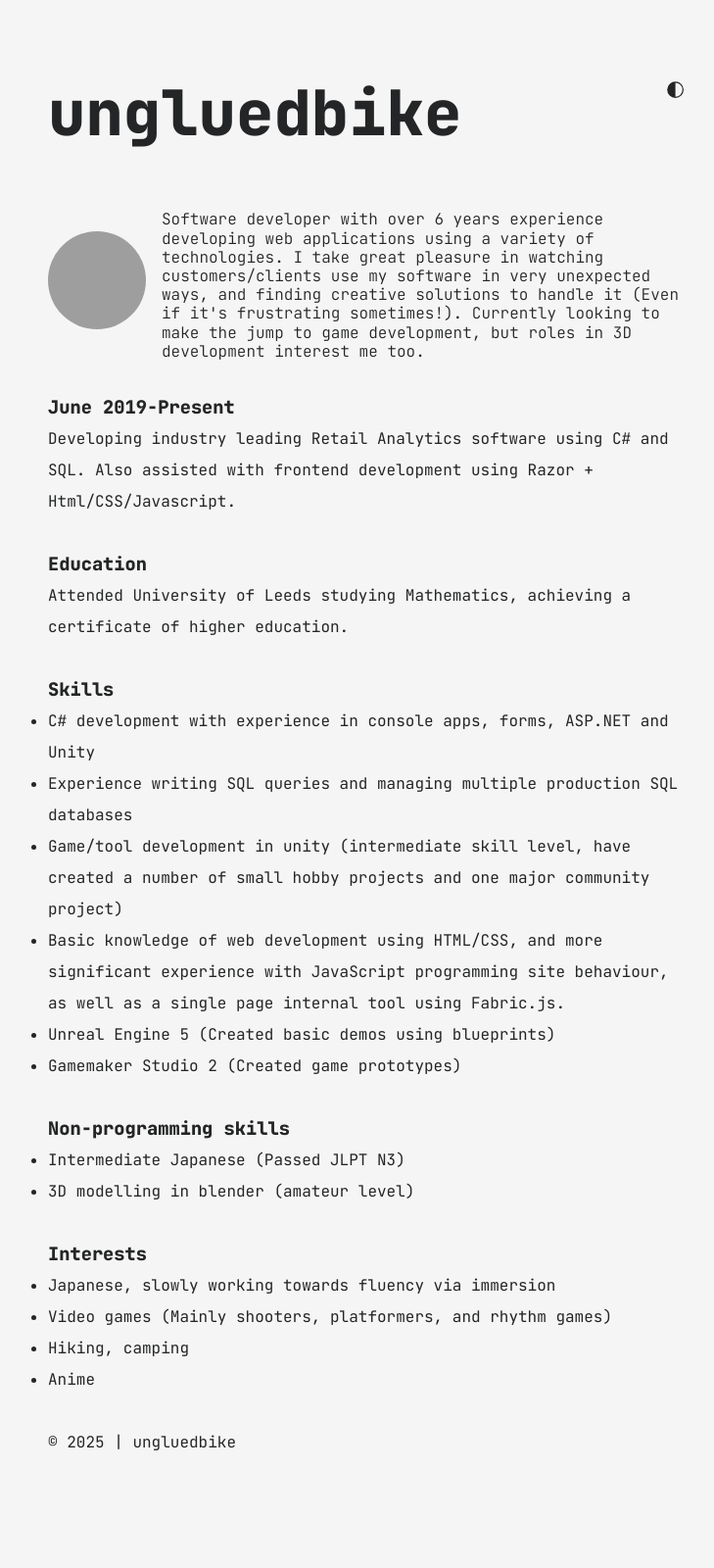
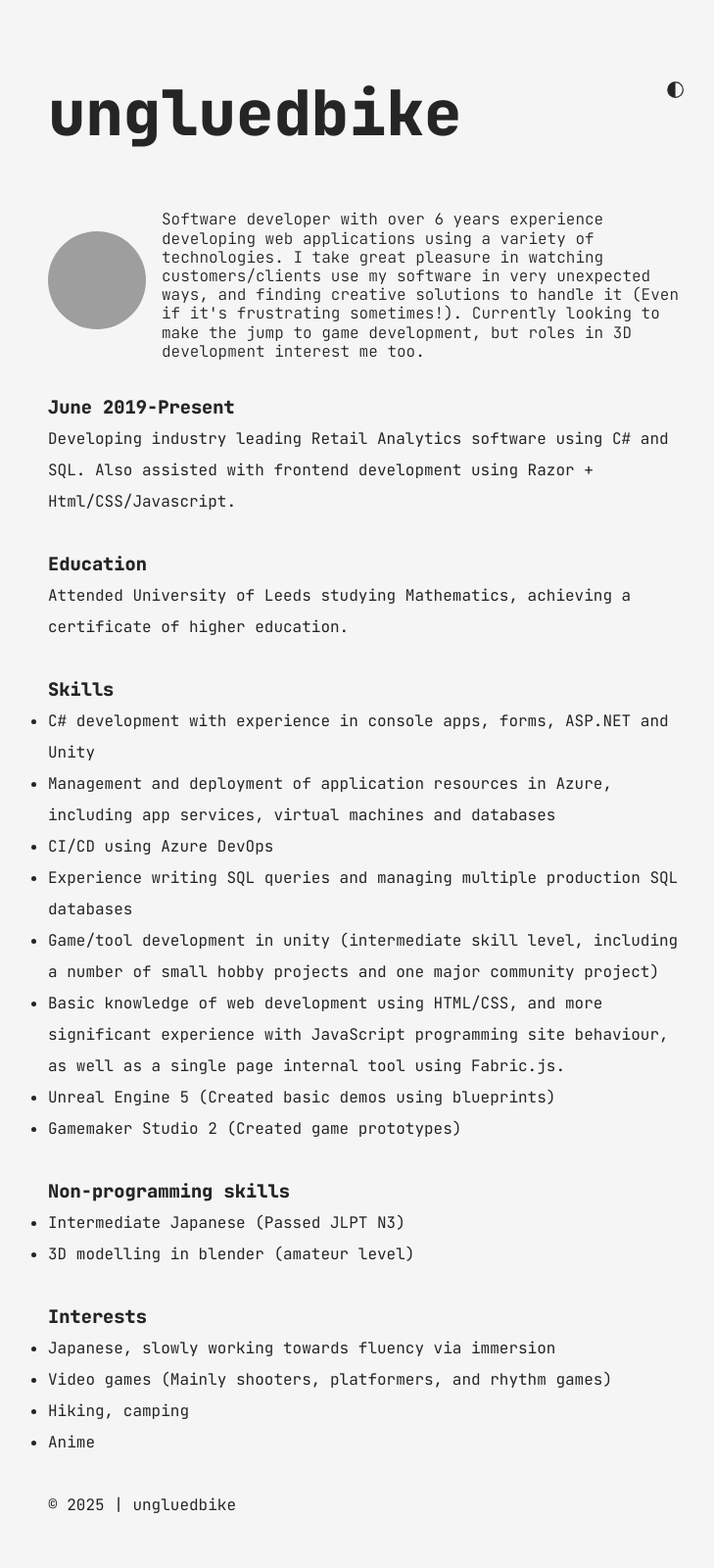
Before and after one commit to UngluedBike/ungluedbike.github.io, a Jekyll site: the page built from cv.md, in a window 1280 px wide. Shown: the whole page at 98% size, without its empty margins (266-995 px from the left). Built offline with Jekyll 4.4.1, drawn with Linux system fonts in a browser that asks for light colours; before the commit the page ends 1536 px from its top, so only the background shows below that; grey boxes are pictures that could not be loaded.

Commit message:
Added kofi link and added lines to cv

```diff
--- a/_data/author.yml
+++ b/_data/author.yml
@@ -11,3 +11,5 @@ contact:
     url: https://github.com/ungluedbike
   - title: email
     url: mailto:ungluedbike@gmail.com
+  - title: ko-fi
+    url: https://ko-fi.com/ungluedbike
--- a/cv.md
+++ b/cv.md
@@ -17,8 +17,10 @@ Attended University of Leeds studying Mathematics, achieving a certificate of hi
 
 ### Skills
 - C# development with experience in console apps, forms, ASP.NET and Unity
+- Management and deployment of application resources in Azure, including app services, virtual machines and databases
+- CI/CD using Azure DevOps
 - Experience writing SQL queries and managing multiple production SQL databases
-- Game/tool development in unity (intermediate skill level, have created a number of small hobby projects and one major community project)
+- Game/tool development in unity (intermediate skill level, including a number of small hobby projects and one major community project)
 - Basic knowledge of web development using HTML/CSS, and more significant experience with JavaScript programming site behaviour, as well as a single page internal tool using Fabric.js.
 - Unreal Engine 5 (Created basic demos using blueprints)
 - Gamemaker Studio 2 (Created game prototypes)
```
Also changed, not shown: assets/icons/ko-fi.png (added).
